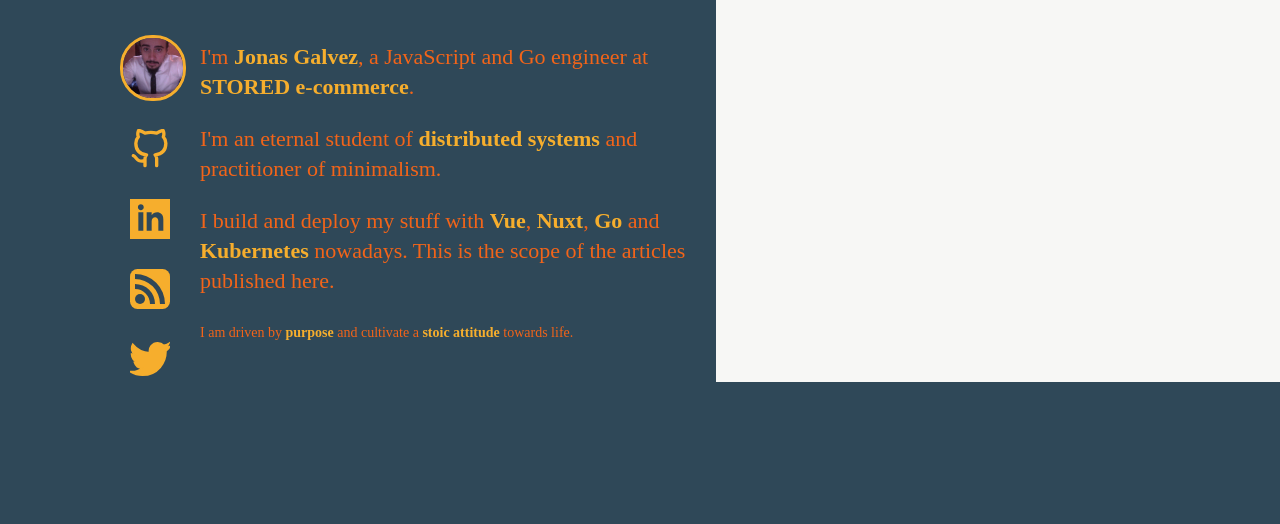
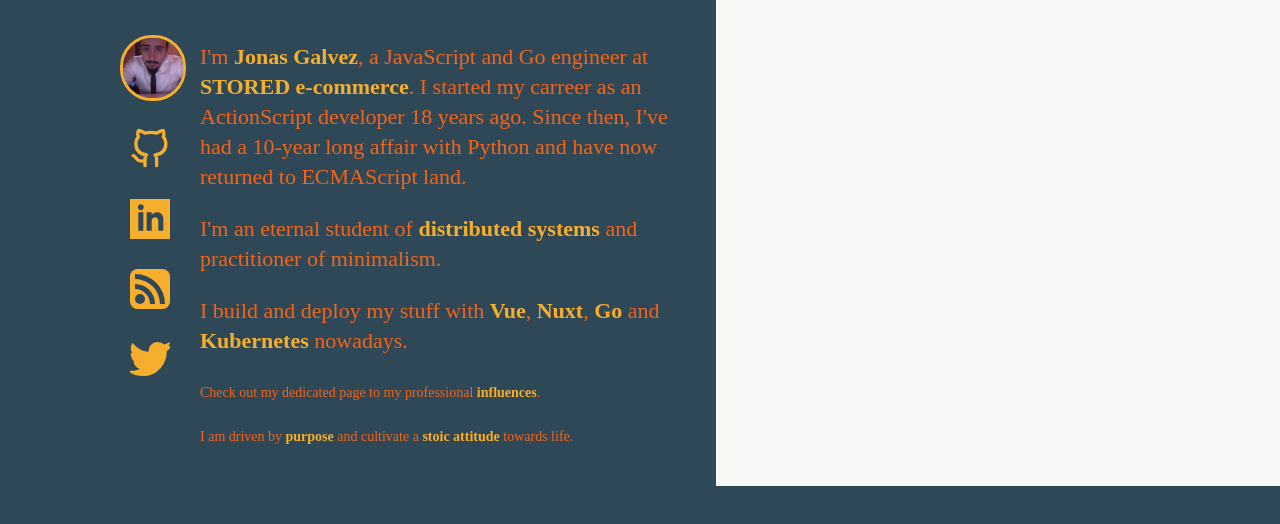
Before and after one commit to galvez/nuxpress, a Nuxt app: page / in a window 1280 px wide. Shown: the top 524 px of the page. Built offline with nearby package versions, Linux system fonts and the light colour scheme.

Commit message:
Updated left text

```diff
--- a/components/LeftColumn.vue
+++ b/components/LeftColumn.vue
@@ -9,13 +9,18 @@
     </div>
     <p class="first">I'm <a href="mailto:jonasgalvez@gmail.com">Jonas Galvez</a>,
     a JavaScript and Go engineer at <a href="http://stored.com.br/">STORED
-    e-commerce</a>.</p>
+    e-commerce</a>. I started my carreer as an ActionScript developer 18 years
+    ago. Since then, I've had a 10-year long affair with Python and have now
+    returned to ECMAScript land. </p>
+
     <p>I'm an eternal student of <a href="https://12factor.net/">distributed
     systems</a> and practitioner of minimalism.</p>
     <p>I build and deploy my stuff with <a href="https://vuejs.org">Vue</a>,
     <a href="https://nuxtjs.org">Nuxt</a>, <a href="https://golang.org">Go</a>
-    and <a href="https://kubernetes.io">Kubernetes</a> nowadays. This is the
-    scope of the articles published here.</p>
+    and <a href="https://kubernetes.io">Kubernetes</a> nowadays.</p>
+
+    <p style="font-size: 14px">Check out my dedicated page to my professional <a href="/influences">influences</a>.</p>
+
     <p style="font-size: 14px">I am driven by
     <a href="https://www.facebook.com/thedannyroddyweblog/photos/a.1222130331142621.1073741829.160367813985550/1215862991769355/?type=3">purpose</a>
     and cultivate a <a href="https://en.wikipedia.org/wiki/Meditations">stoic
```
Also changed, not shown: pages/influences.md (+8 -7 lines).
